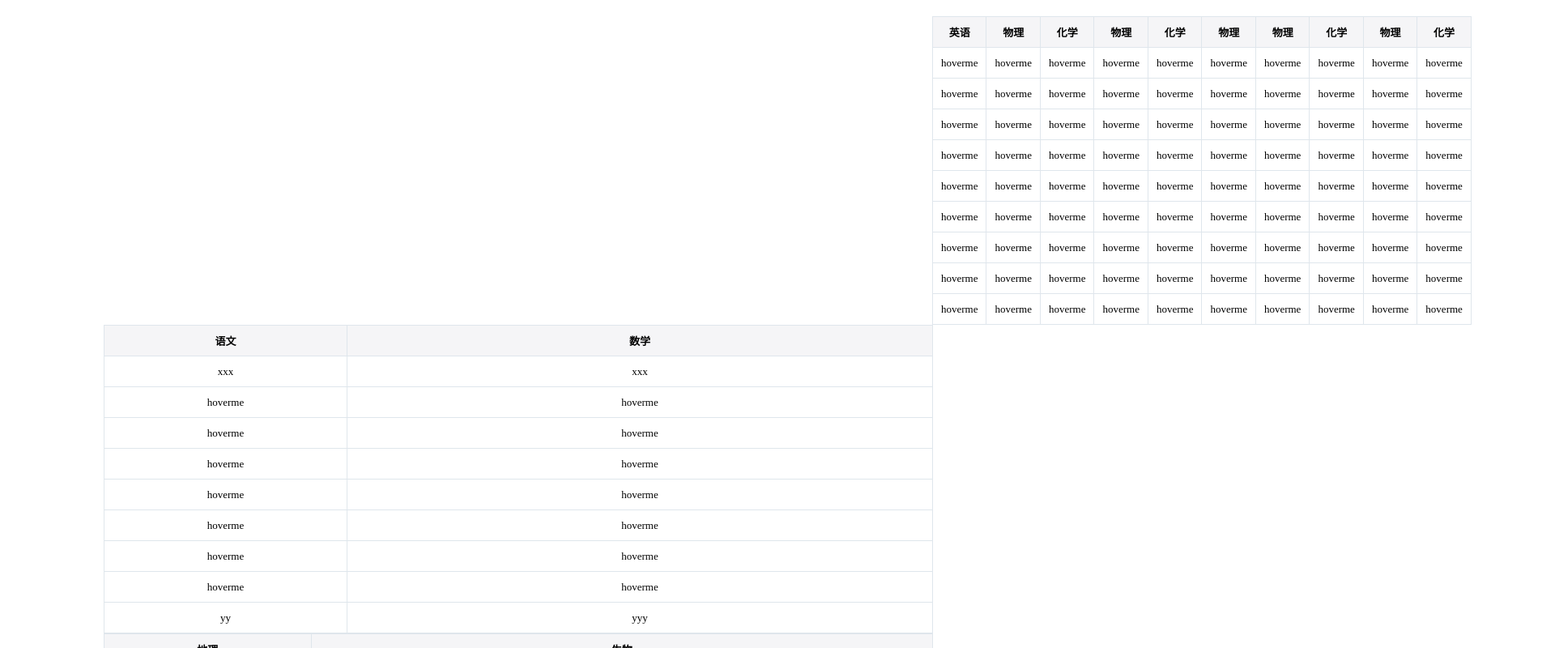
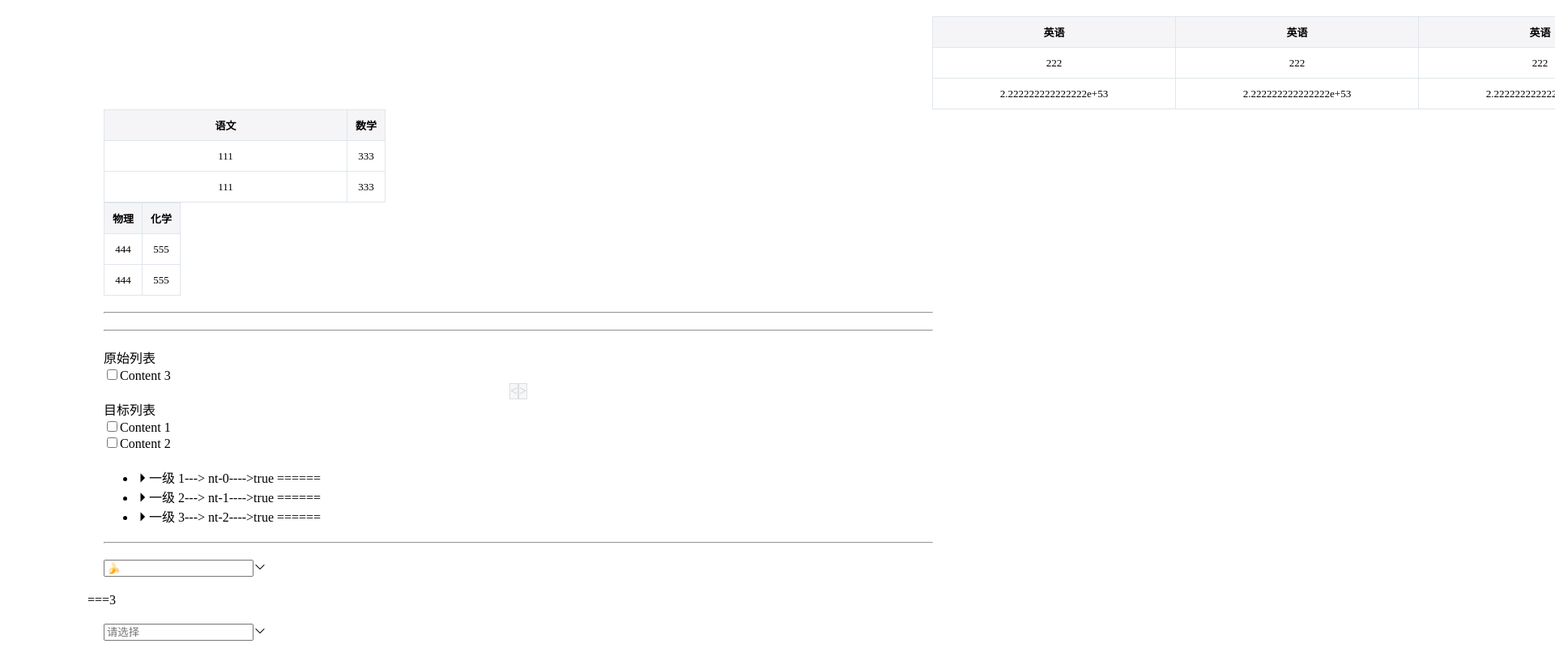
Before and after one commit to Z6T/nature-ui, a Vue app: page / in a window 1280 px wide. Shown: the top 800 px of the page at 81% size, 1920 px wide, since content can reach past the window. Built offline with nearby package versions, Linux system fonts and the light colour scheme.

Commit message:
fix:table.vue更新了props数据读取配置,以及scroll到最右端的判断逻辑

```diff
--- a/examples/App.vue
+++ b/examples/App.vue
@@ -1,20 +1,23 @@
 <template>
     <div id="app">
-        <nt-table>
+        <nt-table :data="tableData">
             <nt-table-column label="语文" prop="chinese" width="300" fixed></nt-table-column>
             <nt-table-column label="数学" prop="shuxue" fixed></nt-table-column>
-            <nt-table-column label="英语" prop="shffuxue"></nt-table-column>
-            <nt-table-column label="物理" prop="shuxttue"></nt-table-column>
-            <nt-table-column label="化学" prop="sfdhuxue"></nt-table-column>
-            <nt-table-column label="物理" prop="shuxttue"></nt-table-column>
-            <nt-table-column label="化学" prop="sfdhuxue"></nt-table-column>
-            <nt-table-column label="物理" prop="shuxttue"></nt-table-column>
-            <nt-table-column label="物理" prop="shuxttue"></nt-table-column>
-            <nt-table-column label="化学" prop="sfdhuxue"></nt-table-column>
-            <nt-table-column label="物理" prop="shuxttue"></nt-table-column>
-            <nt-table-column label="化学" prop="sfdhuxue"></nt-table-column>
-            <nt-table-column label="地理" prop="shuxuekk" width="100" fixed="right"></nt-table-column>
-            <nt-table-column label="生物" prop="sgfghuxue" width="300" fixed="right"></nt-table-column>
+            <nt-table-column label="英语" prop="english" width="300"></nt-table-column>
+            <nt-table-column label="英语" prop="english" width="300"></nt-table-column>
+            <nt-table-column label="英语" prop="english" width="300"></nt-table-column>
+            <nt-table-column label="英语" prop="english" width="300"></nt-table-column>
+            <nt-table-column label="英语" prop="english" width="300"></nt-table-column>
+            <nt-table-column label="英语" prop="english" width="300"></nt-table-column>
+            <nt-table-column label="英语" prop="english" width="300"></nt-table-column>
+            <nt-table-column label="英语" prop="english" width="300"></nt-table-column>
+            <nt-table-column label="英语" prop="english" width="300"></nt-table-column>
+            <nt-table-column label="英语" prop="english" width="300"></nt-table-column>
+            <nt-table-column label="英语" prop="english" width="300"></nt-table-column>
+            <nt-table-column label="英语" prop="english" width="300"></nt-table-column>
+            <nt-table-column label="英语" prop="english" width="300"></nt-table-column>
+            <nt-table-column label="物理" prop="wuli" fixed="right"></nt-table-column>
+            <nt-table-column label="化学" prop="huaxue" fixed="right"></nt-table-column>
         </nt-table>
         <hr />
         <!-- <nt-swiper></nt-swiper> -->
@@ -80,7 +83,20 @@ export default {
                 text: '🍌',
                 value: '3'
             }],
-            sVal: '3'
+            sVal: '3',
+            tableData: [{
+                chinese: 111,
+                english: 222,
+                shuxue: 333,
+                wuli: 444,
+                huaxue: 555
+            }, {
+                chinese: 111,
+                english: 222222222222222222222222222222222222222222222222222222,
+                shuxue: 333,
+                wuli: 444,
+                huaxue: 555
+            }]
         }
     },
     methods: {
--- a/packages/nt-styles/src/table.css
+++ b/packages/nt-styles/src/table.css
@@ -1,17 +1,15 @@
 table{
-    width: 100%;
     border-collapse: collapse;
     & thead th,tbody td{
         font-size: 13px;
         height: 38px;
-        /* width: 80px; */
         border: 1px solid #dfe6ec;
         padding: 6px 10px;
         box-sizing: border-box;
         text-align: center;
         background-clip: padding-box;
-        /* background: #f3f3f3; */
         background-color: #f5f5f7;
+        white-space: nowrap !important
     }
     & tbody td{
         background-color: #fff;
@@ -24,22 +22,15 @@ table{
     width: 1000px;
     @e scroll{
         height: 300px;
-        /* overflow: auto; */
-        width: 100%;
-        /* margin-left: 199px;
-        margin-right: 200px; */
-        /* padding:0 379px; */
         min-height: 300px;
     }
     @e fixedleft{
-        /* position: relative; */
         position: absolute;
         left: 0;
         top: 0;
         overflow: hidden;
     }
     @e fixedright{
-        /* position: relative; */
         position: absolute;
         right: 0;
         top: 0;
--- a/packages/table/index.vue
+++ b/packages/table/index.vue
@@ -1,129 +1,32 @@
 <template>
     <div class="nt-table" ref="ntTableWrapper">
+        <!-- scroll -->
         <div class="nt-table__scroll" ref="scrolWrapper">
             <table class="nt-table__scroll__table" ref="scrollTable">
                 <thead ref="scrolThead">
                     <tr>
                         <th
+                            :width="item.width"
                             v-for="(item,index) in scrollTitleData.title"
                             :key="index+'_'+item.prop"
-                            v-text="item.label"
-                        ></th>
+                        >
+                            <div v-text="item.label"></div>
+                        </th>
                     </tr>
                 </thead>
 
                 <tbody>
-                    <tr>
-                        <td>hoverme</td>
-                        <td>hoverme</td>
-                        <td>hoverme</td>
-                        <td>hoverme</td>
-                        <td>hoverme</td>
-                        <td>hoverme</td>
-                        <td>hoverme</td>
-                        <td>hoverme</td>
-                        <td>hoverme</td>
-                        <td>hoverme</td>
-                    </tr>
-                    <tr>
-                        <td>hoverme</td>
-                        <td>hoverme</td>
-                        <td>hoverme</td>
-                        <td>hoverme</td>
-                        <td>hoverme</td>
-                        <td>hoverme</td>
-                        <td>hoverme</td>
-                        <td>hoverme</td>
-                        <td>hoverme</td>
-                        <td>hoverme</td>
-                    </tr>
-                    <tr>
-                        <td>hoverme</td>
-                        <td>hoverme</td>
-                        <td>hoverme</td>
-                        <td>hoverme</td>
-                        <td>hoverme</td>
-                        <td>hoverme</td>
-                        <td>hoverme</td>
-                        <td>hoverme</td>
-                        <td>hoverme</td>
-                        <td>hoverme</td>
-                    </tr>
-                    <tr>
-                        <td>hoverme</td>
-                        <td>hoverme</td>
-                        <td>hoverme</td>
-                        <td>hoverme</td>
-                        <td>hoverme</td>
-                        <td>hoverme</td>
-                        <td>hoverme</td>
-                        <td>hoverme</td>
-                        <td>hoverme</td>
-                        <td>hoverme</td>
-                    </tr>
-                    <tr>
-                        <td>hoverme</td>
-                        <td>hoverme</td>
-                        <td>hoverme</td>
-                        <td>hoverme</td>
-                        <td>hoverme</td>
-                        <td>hoverme</td>
-                        <td>hoverme</td>
-                        <td>hoverme</td>
-                        <td>hoverme</td>
-                        <td>hoverme</td>
-                    </tr>
-                    <tr>
-                        <td>hoverme</td>
-                        <td>hoverme</td>
-                        <td>hoverme</td>
-                        <td>hoverme</td>
-                        <td>hoverme</td>
-                        <td>hoverme</td>
-                        <td>hoverme</td>
-                        <td>hoverme</td>
-                        <td>hoverme</td>
-                        <td>hoverme</td>
-                    </tr>
-                    <tr>
-                        <td>hoverme</td>
-                        <td>hoverme</td>
-                        <td>hoverme</td>
-                        <td>hoverme</td>
-                        <td>hoverme</td>
-                        <td>hoverme</td>
-                        <td>hoverme</td>
-                        <td>hoverme</td>
-                        <td>hoverme</td>
-                        <td>hoverme</td>
-                    </tr>
-                    <tr>
-                        <td>hoverme</td>
-                        <td>hoverme</td>
-                        <td>hoverme</td>
-                        <td>hoverme</td>
-                        <td>hoverme</td>
-                        <td>hoverme</td>
-                        <td>hoverme</td>
-                        <td>hoverme</td>
-                        <td>hoverme</td>
-                        <td>hoverme</td>
-                    </tr>
-                    <tr>
-                        <td>hoverme</td>
-                        <td>hoverme</td>
-                        <td>hoverme</td>
-                        <td>hoverme</td>
-                        <td>hoverme</td>
-                        <td>hoverme</td>
-                        <td>hoverme</td>
-                        <td>hoverme</td>
-                        <td>hoverme</td>
-                        <td>hoverme</td>
+                    <tr v-for="(row,i) in data" :key="i+'v-row'">
+                        <td
+                            v-for="(title,j) in scrollTitleData.title"
+                            :key="j+'_td'"
+                            v-text="row[title.prop]"
+                        ></td>
                     </tr>
                 </tbody>
             </table>
         </div>
+        <!-- left -->
         <div class="nt-table__fixedleft" ref="fixedleftWrapper">
             <table class="nt-table__fixedleft__table" ref="fixedleftTable">
                 <thead ref="fixedleftThead" style="transform:translateY(0px)">
@@ -138,45 +41,17 @@
                 </thead>
 
                 <tbody ref="fixedleft_tbody">
-                    <tr>
-                        <td>xxx</td>
-                        <td>xxx</td>
-                    </tr>
-                    <tr>
-                        <td>hoverme</td>
-                        <td>hoverme</td>
-                    </tr>
-                    <tr>
-                        <td>hoverme</td>
-                        <td>hoverme</td>
-                    </tr>
-                    <tr>
-                        <td>hoverme</td>
-                        <td>hoverme</td>
-                    </tr>
-                    <tr>
-                        <td>hoverme</td>
-                        <td>hoverme</td>
-                    </tr>
-                    <tr>
-                        <td>hoverme</td>
-                        <td>hoverme</td>
-                    </tr>
-                    <tr>
-                        <td>hoverme</td>
-                        <td>hoverme</td>
-                    </tr>
-                    <tr>
-                        <td>hoverme</td>
-                        <td>hoverme</td>
-                    </tr>
-                    <tr>
-                        <td>yy</td>
-                        <td>yyy</td>
+                    <tr v-for="(row,i) in data" :key="i+'v-row'">
+                        <td
+                            v-for="(title,j) in fixedLeftTitleData.title"
+                            :key="j+'_td'"
+                            v-text="row[title.prop]"
+                        ></td>
                     </tr>
                 </tbody>
             </table>
         </div>
+        <!-- right -->
         <div class="nt-table__fixedright" ref="fixedrightWrapper">
             <table class="nt-table__fixedright__table" ref="fixedrightTable">
                 <thead ref="fixedrightThead" style="transform:translateY(0px)">
@@ -191,41 +66,12 @@
                 </thead>
 
                 <tbody ref="fixedright_tbody">
-                    <tr>
-                        <td>xxx</td>
-                        <td>xxx</td>
-                    </tr>
-                    <tr>
-                        <td>hoverme</td>
-                        <td>hoverme</td>
-                    </tr>
-                    <tr>
-                        <td>hoverme</td>
-                        <td>hoverme</td>
-                    </tr>
-                    <tr>
-                        <td>hoverme</td>
-                        <td>hoverme</td>
-                    </tr>
-                    <tr>
-                        <td>hoverme</td>
-                        <td>hoverme</td>
-                    </tr>
-                    <tr>
-                        <td>hoverme</td>
-                        <td>hoverme</td>
-                    </tr>
-                    <tr>
-                        <td>hoverme</td>
-                        <td>hoverme</td>
-                    </tr>
-                    <tr>
-                        <td>hoverme</td>
-                        <td>hoverme</td>
-                    </tr>
-                    <tr>
-                        <td>yy</td>
-                        <td>yyy</td>
+                    <tr v-for="(row,i) in data" :key="i+'v-row'">
+                        <td
+                            v-for="(title,j) in fixedRightTitleData.title"
+                            :key="j+'_td'"
+                            v-text="row[title.prop]"
+                        ></td>
                     </tr>
                 </tbody>
             </table>
@@ -253,6 +99,12 @@ export default {
             },
         }
     },
+    props: {
+        data: {
+            type: Array,
+            default: () => []
+        }
+    },
     methods: {
         handleSlotData() {
             const slotDefault = this.$slots.default;
@@ -264,8 +116,9 @@ export default {
         setScrollTablePading() {
             if (this.fixedLeftTitleData.title.length !== 0 || this.fixedLeftTitleData.title.length !== 0) {
                 setTimeout(() => {
-                    const [pdLeft, pdRight] = [this.$refs.fixedleftWrapper.offsetWidth, this.$refs.fixedrightWrapper.offsetWidth]
-                    this.$refs.scrolWrapper.style.margin = `0 ${pdRight - 1}px  0  ${pdLeft - 1}px `;
+                    const [pdLeft, pdRight, scrollWidth] = [this.$refs.fixedleftWrapper.offsetWidth, this.$refs.fixedrightWrapper.offsetWidth, this.$refs.scrollTable.offsetWidth]
+                    this.$refs.scrolWrapper.style.padding = `0 ${pdRight - 1}px  0  ${pdLeft - 1}px `;
+                    this.$refs.scrolWrapper.style.width = `${scrollWidth + pdRight + pdLeft}px`;
                 }, 0);
             }
         },
@@ -283,22 +136,16 @@ export default {
                     this.$refs.fixedleftWrapper.classList.remove('fix-shadow')
                 }
                 // 因为缩进了2px
-                const awarp = this.$refs.scrolWrapper;
-                console.log(this.$refs.fixedleftWrapper.offsetWidth, this.$refs.fixedleftWrapper.offsetWidth, scrollLeft);
-                console.log('this.$refs.scrolWrapper.offsetLeft :', this.$refs.scrolWrapper.offsetLeft);
-                console.log('awarp.clientWidth :', awarp.clientWidth);
-                console.log('awarp.offsetWidth :', awarp.offsetWidth);
-                console.log('awarp.scrollLeft :', scrollLeft);
-                if (scrollLeft + 2 === this.$refs.fixedleftWrapper.offsetWidth + this.$refs.fixedleftWrapper.offsetWidth) {
+                if (scrollLeft + this.$refs.ntTableWrapper.offsetWidth === this.$refs.scrolWrapper.offsetWidth) {
                     this.$refs.fixedrightWrapper.classList.remove('fix-shadow')
                 } else {
                     this.$refs.fixedrightWrapper.classList.add('fix-shadow')
                 }
                 this.$refs.fixedleftThead.style.transform = `translateY(${scrollTop}px)`
-                this.$refs.fixedleftWrapper.style.left = `${scrollLeft}px`
+                this.$refs.fixedleftWrapper.style.transform = `translateX(${scrollLeft}px)`
 
                 this.$refs.fixedrightThead.style.transform = `translateY(${scrollTop}px)`
-                this.$refs.fixedrightWrapper.style.right = `-${scrollLeft}px`
+                this.$refs.fixedrightWrapper.style.transform = `translateX(${scrollLeft}px)`
             })
         }
     },
```
